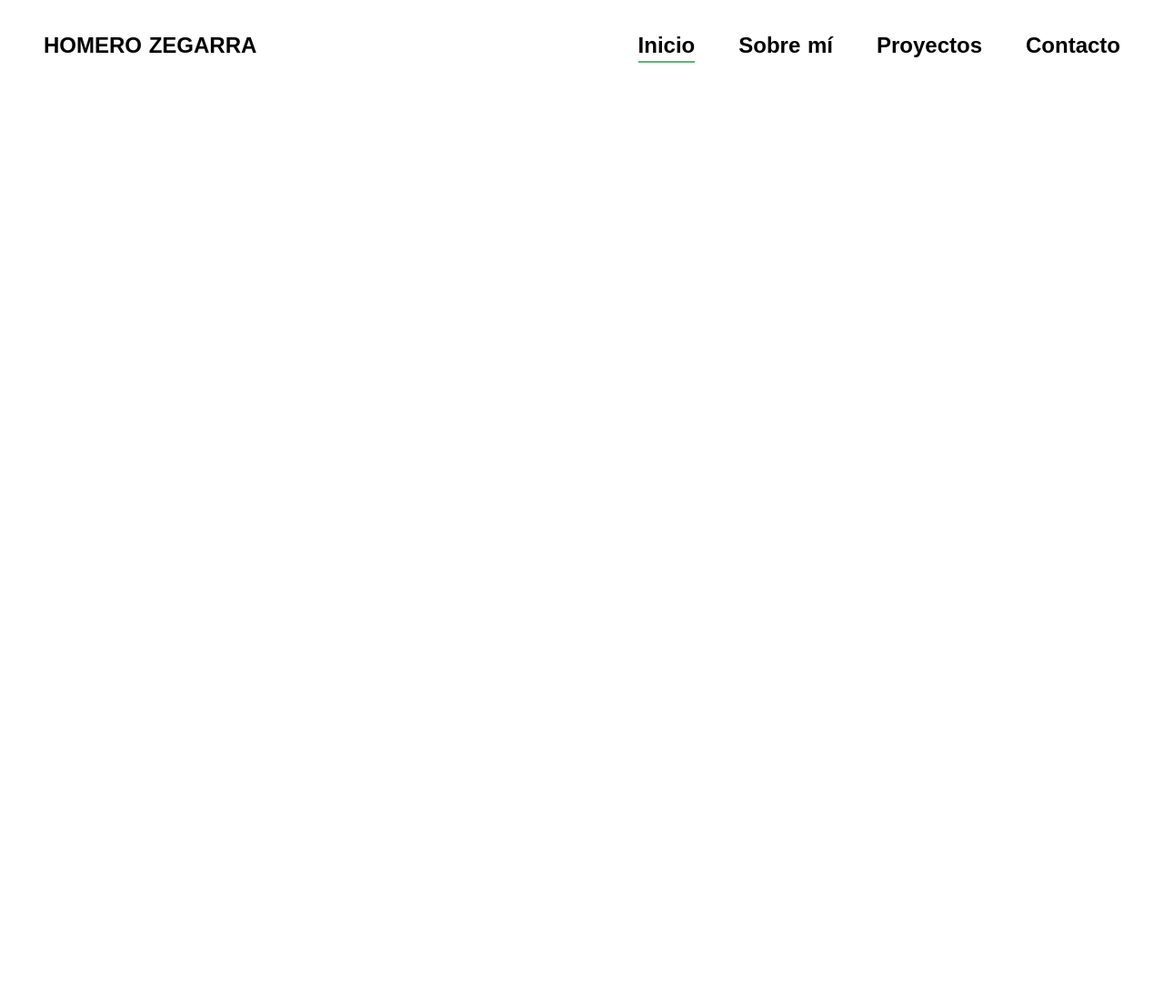
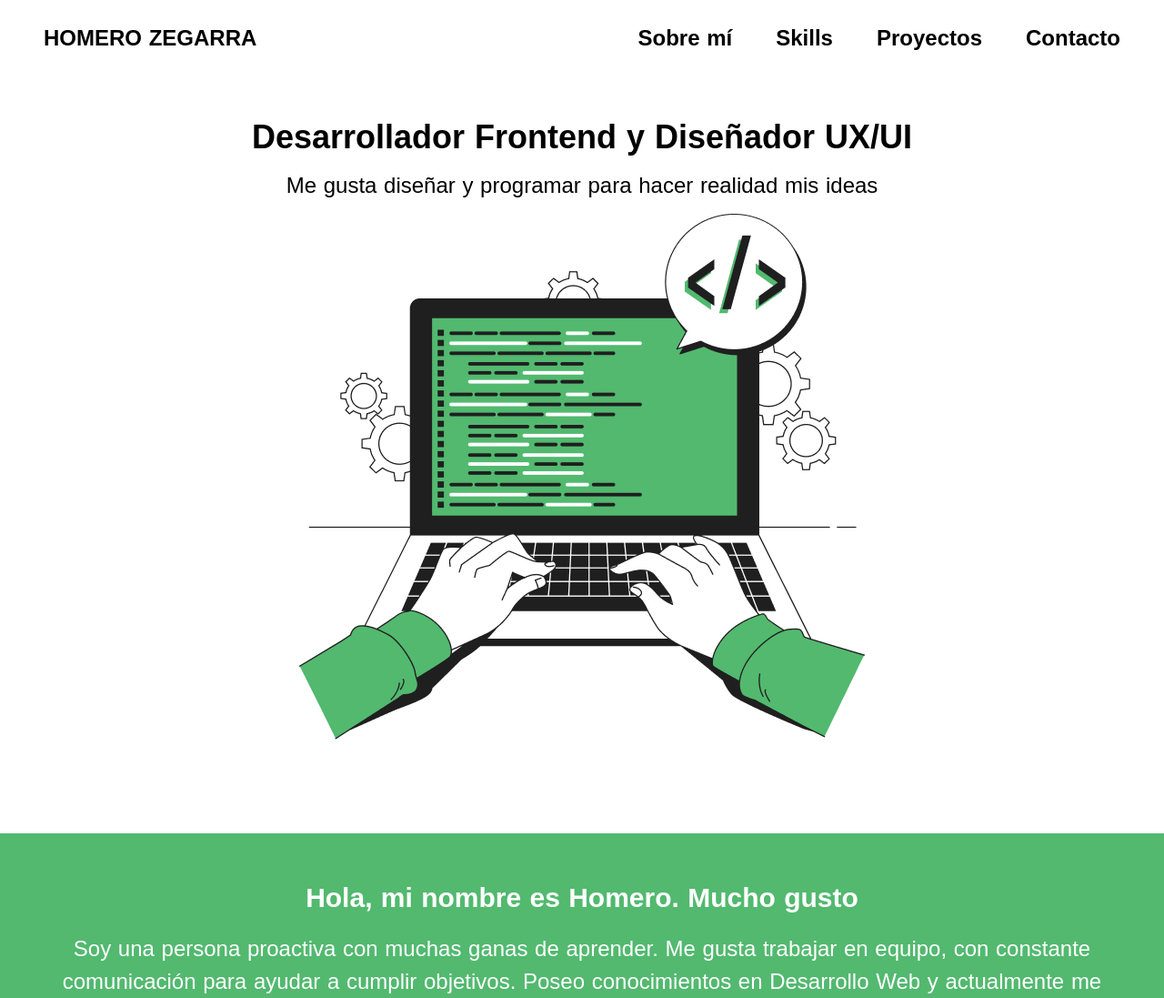
Before and after one commit to Karzten/web-portfolio, a Nuxt app: page / in a window 1280 px wide. Shown: the top 1097 px of the page at 91% size. Before the commit the page ends 800 px from the top, so only its background shows below. Built offline with nearby package versions, Linux system fonts and the light colour scheme.

Commit message:
Fix(index): Fix padding of sections and add box-shadow when scroll

```diff
--- a/components/UI/Footer.vue
+++ b/components/UI/Footer.vue
@@ -1,5 +1,6 @@
 <template>
-  <footer id="contact" class="bg-green-950 font-oxanium text-center px-6 py-6 flex flex-col gap-10">
+  <footer>
+    <div class="bg-green-950 font-oxanium text-center px-6 py-6 flex flex-col gap-10">
       <div class="bg-green-1000 rounded-lg px-5 -mt-40 lg:-mt-20">
         <div class="flex flex-col gap-8 lg:flex-row lg:justify-evenly lg:items-center py-10">
           <div class="text-white text-xl font-bold md:text-2xl lg:text-xl xl:text-2xl">
@@ -24,7 +25,9 @@
       <div>
         <span class="text-base xl:text-xl font-bold text-white">Diseñado y codeado por © 2022 Homero Zegarra.</span>
       </div>
+    </div>
   </footer>
+
 </template>
 
 <script>
--- a/components/UI/Header.vue
+++ b/components/UI/Header.vue
@@ -1,22 +1,36 @@
 <template>
-  <header class="w-full px-8 md:px-12 py-4 md:py-8 bg-transparent font-oxanium">
+  <header class="w-full sticky top-0 z-50 px-8 py-3 md:px-12 md:py-6 bg-white font-oxanium" :class="{ 'scrolled': !view.atTopOfPage }" >
     <nav class="flex items-center justify-between">
-      <div class="font-bold text-lg md:text-xl lg:text-2xl">
-        HOMERO ZEGARRA
-      </div>
+      <div class="font-bold text-lg md:text-xl lg:text-2xl">HOMERO ZEGARRA</div>
 
       <div class="md:hidden">
         <button @click="openRespMenu()">
-          <IconBurgerMenu :animate="showSidebar"  />
+          <IconBurgerMenu :animate="showSidebar" />
         </button>
       </div>
 
       <div class="hidden md:block">
         <ul class="flex space-x-12 font-bold text-lg md:text-xl lg:text-2xl">
-          <li ><router-link to="#home" class="active border-b-2 border-green-950 pb-1">Inicio</router-link></li>
-          <li class="hover:text-green-950"><router-link to="#about-me" class="">Sobre mí</router-link></li>
-          <li class="hover:text-green-950"><router-link to="#projects" class="">Proyectos</router-link></li>
-          <li class="hover:text-green-950"><router-link to="#contact" class="">Contacto</router-link></li>
+          <li class="hover:text-green-950">
+            <nuxt-link to="#aboutme" exact-active-class="active"
+              >Sobre mí</nuxt-link
+            >
+          </li>
+          <li>
+            <nuxt-link to="#skills" class="" exact-active-class="active"
+              >Skills</nuxt-link
+            >
+          </li>
+          <li class="hover:text-green-950">
+            <nuxt-link to="#projects" exact-active-class="active"
+              >Proyectos</nuxt-link
+            >
+          </li>
+          <li class="hover:text-green-950">
+            <nuxt-link to="#contact" exact-active-class="active"
+              >Contacto</nuxt-link
+            >
+          </li>
         </ul>
       </div>
 
@@ -29,79 +43,155 @@
         leave-active-class="ease-out transition-medium"
         leave-to-class="opacity-0"
       >
-        <div @keydown.esc="showSidebar = false" v-show="showSidebar" class="z-10 fixed inset-0 transition-opacity">
-            <div @click="showSidebar = false" class="absolute inset-0 bg-black opacity-50" tabindex="0"></div>
+        <div
+          @keydown.esc="showSidebar = false"
+          v-show="showSidebar"
+          class="z-10 fixed inset-0 transition-opacity"
+        >
+          <div
+            @click="showSidebar = false"
+            class="absolute inset-0 bg-black opacity-50"
+            tabindex="0"
+          ></div>
         </div>
       </transition>
 
       <!-- Sidebar -->
-      <aside class="p-5 transform top-0 left-0 w-64 bg-white fixed h-full overflow-auto ease-in-out transition-all duration-300 z-30" :class="showSidebar ? 'translate-x-0' : '-translate-x-full'">
+      <aside
+        class="
+          p-5
+          transform
+          top-0
+          left-0
+          w-64
+          bg-white
+          fixed
+          h-full
+          overflow-auto
+          ease-in-out
+          transition-all
+          duration-300
+          z-30
+        "
+        :class="showSidebar ? 'translate-x-0' : '-translate-x-full'"
+      >
         <div class="close">
-          <button class="absolute top-0 right-0 mt-4 mr-4" @click="showSidebar = false">
+          <button
+            class="absolute top-0 right-0 mt-4 mr-4"
+            @click="showSidebar = false"
+          >
             <svg
               class="w-6 h-6"
-              fill="none" stroke-linecap="round"
-              stroke-linejoin="round" stroke-width="2"
-              viewBox="0 0 24 24" stroke="currentColor">
+              fill="none"
+              stroke-linecap="round"
+              stroke-linejoin="round"
+              stroke-width="2"
+              viewBox="0 0 24 24"
+              stroke="currentColor"
+            >
               <path d="M6 18L18 6M6 6l12 12"></path>
             </svg>
           </button>
         </div>
 
-        <span @click="showSidebar = false" class="flex text-lg w-full font-bold items-center pt-4 pb-6 border-b">
+        <span
+          @click="showSidebar = false"
+          class="flex text-lg w-full font-bold items-center pt-4 pb-6 border-b"
+        >
           HOMERO ZEGARRA
         </span>
 
         <ul class="divide-y">
-          <li @click="showSidebar = false"><router-link to="/" class="my-4 inline-block">Inicio</router-link></li>
-          <li @click="showSidebar = false"><router-link to="/"  class="my-4 inline-block">Sobre mí</router-link></li>
-          <li @click="showSidebar = false"><router-link to="/"  class="my-4 inline-block">Proyectos</router-link></li>
-          <li @click="showSidebar = false"><router-link to="/"  class="my-4 inline-block">Contacto</router-link></li>
+          <li @click="showSidebar = false">
+            <nuxt-link to="/#aboutme" class="my-4 inline-block">Sobre mí</nuxt-link>
+          </li>
+          <li @click="showSidebar = false">
+            <nuxt-link to="/#skills" class="my-4 inline-block">Skills</nuxt-link>
+          </li>
+          <li @click="showSidebar = false">
+            <nuxt-link to="/#projects" class="my-4 inline-block"
+              >Proyectos</nuxt-link
+            >
+          </li>
+          <li @click="showSidebar = false">
+            <nuxt-link to="/#contact" class="my-4 inline-block">Contacto</nuxt-link>
+          </li>
         </ul>
 
         <div class="follow">
           <p class="italic font-oxanium text-sm mt-4">Sígueme en:</p>
-          <div  class="social flex space-x-5 mt-4">
+          <div class="social flex space-x-5 mt-4">
             <a href="#">
               <svg
-                aria-hidden="true" focusable="false"
-                data-prefix="fab" data-icon="twitter"
-                class="h-5 w-5 fill-current text-gray-600" role="img"
-                xmlns="http://www.w3.org/2000/svg" viewBox="0 0 512 512">
-                <path fill="currentColor" d="M459.37 151.716c.325 4.548.325 9.097.325 13.645 0 138.72-105.583 298.558-298.558 298.558-59.452 0-114.68-17.219-161.137-47.106 8.447.974 16.568 1.299 25.34 1.299 49.055 0 94.213-16.568 130.274-44.832-46.132-.975-84.792-31.188-98.112-72.772 6.498.974 12.995 1.624 19.818 1.624 9.421 0 18.843-1.3 27.614-3.573-48.081-9.747-84.143-51.98-84.143-102.985v-1.299c13.969 7.797 30.214 12.67 47.431 13.319-28.264-18.843-46.781-51.005-46.781-87.391 0-19.492 5.197-37.36 14.294-52.954 51.655 63.675 129.3 105.258 216.365 109.807-1.624-7.797-2.599-15.918-2.599-24.04 0-57.828 46.782-104.934 104.934-104.934 30.213 0 57.502 12.67 76.67 33.137 23.715-4.548 46.456-13.32 66.599-25.34-7.798 24.366-24.366 44.833-46.132 57.827 21.117-2.273 41.584-8.122 60.426-16.243-14.292 20.791-32.161 39.308-52.628 54.253z"></path>
+                aria-hidden="true"
+                focusable="false"
+                data-prefix="fab"
+                data-icon="twitter"
+                class="h-5 w-5 fill-current text-gray-600"
+                role="img"
+                xmlns="http://www.w3.org/2000/svg"
+                viewBox="0 0 512 512"
+              >
+                <path
+                  fill="currentColor"
+                  d="M459.37 151.716c.325 4.548.325 9.097.325 13.645 0 138.72-105.583 298.558-298.558 298.558-59.452 0-114.68-17.219-161.137-47.106 8.447.974 16.568 1.299 25.34 1.299 49.055 0 94.213-16.568 130.274-44.832-46.132-.975-84.792-31.188-98.112-72.772 6.498.974 12.995 1.624 19.818 1.624 9.421 0 18.843-1.3 27.614-3.573-48.081-9.747-84.143-51.98-84.143-102.985v-1.299c13.969 7.797 30.214 12.67 47.431 13.319-28.264-18.843-46.781-51.005-46.781-87.391 0-19.492 5.197-37.36 14.294-52.954 51.655 63.675 129.3 105.258 216.365 109.807-1.624-7.797-2.599-15.918-2.599-24.04 0-57.828 46.782-104.934 104.934-104.934 30.213 0 57.502 12.67 76.67 33.137 23.715-4.548 46.456-13.32 66.599-25.34-7.798 24.366-24.366 44.833-46.132 57.827 21.117-2.273 41.584-8.122 60.426-16.243-14.292 20.791-32.161 39.308-52.628 54.253z"
+                ></path>
               </svg>
             </a>
             <a href="#">
               <svg
-                aria-hidden="true" focusable="false"
-                data-prefix="fab" data-icon="facebook-f"
-                class="h-5 w-5 fill-current text-gray-600" role="img"
-                xmlns="http://www.w3.org/2000/svg" viewBox="0 0 320 512">
-                <path fill="currentColor" d="M279.14 288l14.22-92.66h-88.91v-60.13c0-25.35 12.42-50.06 52.24-50.06h40.42V6.26S260.43 0 225.36 0c-73.22 0-121.08 44.38-121.08 124.72v70.62H22.89V288h81.39v224h100.17V288z"></path>
+                aria-hidden="true"
+                focusable="false"
+                data-prefix="fab"
+                data-icon="facebook-f"
+                class="h-5 w-5 fill-current text-gray-600"
+                role="img"
+                xmlns="http://www.w3.org/2000/svg"
+                viewBox="0 0 320 512"
+              >
+                <path
+                  fill="currentColor"
+                  d="M279.14 288l14.22-92.66h-88.91v-60.13c0-25.35 12.42-50.06 52.24-50.06h40.42V6.26S260.43 0 225.36 0c-73.22 0-121.08 44.38-121.08 124.72v70.62H22.89V288h81.39v224h100.17V288z"
+                ></path>
               </svg>
             </a>
             <a href="#">
               <svg
-                aria-hidden="true" focusable="false"
-                data-prefix="fab" data-icon="instagram"
-                class="h-5 w-5 fill-current text-gray-600" role="img"
-                xmlns="http://www.w3.org/2000/svg" viewBox="0 0 448 512">
-                <path fill="currentColor" d="M224.1 141c-63.6 0-114.9 51.3-114.9 114.9s51.3 114.9 114.9 114.9S339 319.5 339 255.9 287.7 141 224.1 141zm0 189.6c-41.1 0-74.7-33.5-74.7-74.7s33.5-74.7 74.7-74.7 74.7 33.5 74.7 74.7-33.6 74.7-74.7 74.7zm146.4-194.3c0 14.9-12 26.8-26.8 26.8-14.9 0-26.8-12-26.8-26.8s12-26.8 26.8-26.8 26.8 12 26.8 26.8zm76.1 27.2c-1.7-35.9-9.9-67.7-36.2-93.9-26.2-26.2-58-34.4-93.9-36.2-37-2.1-147.9-2.1-184.9 0-35.8 1.7-67.6 9.9-93.9 36.1s-34.4 58-36.2 93.9c-2.1 37-2.1 147.9 0 184.9 1.7 35.9 9.9 67.7 36.2 93.9s58 34.4 93.9 36.2c37 2.1 147.9 2.1 184.9 0 35.9-1.7 67.7-9.9 93.9-36.2 26.2-26.2 34.4-58 36.2-93.9 2.1-37 2.1-147.8 0-184.8zM398.8 388c-7.8 19.6-22.9 34.7-42.6 42.6-29.5 11.7-99.5 9-132.1 9s-102.7 2.6-132.1-9c-19.6-7.8-34.7-22.9-42.6-42.6-11.7-29.5-9-99.5-9-132.1s-2.6-102.7 9-132.1c7.8-19.6 22.9-34.7 42.6-42.6 29.5-11.7 99.5-9 132.1-9s102.7-2.6 132.1 9c19.6 7.8 34.7 22.9 42.6 42.6 11.7 29.5 9 99.5 9 132.1s2.7 102.7-9 132.1z"></path>
+                aria-hidden="true"
+                focusable="false"
+                data-prefix="fab"
+                data-icon="instagram"
+                class="h-5 w-5 fill-current text-gray-600"
+                role="img"
+                xmlns="http://www.w3.org/2000/svg"
+                viewBox="0 0 448 512"
+              >
+                <path
+                  fill="currentColor"
+                  d="M224.1 141c-63.6 0-114.9 51.3-114.9 114.9s51.3 114.9 114.9 114.9S339 319.5 339 255.9 287.7 141 224.1 141zm0 189.6c-41.1 0-74.7-33.5-74.7-74.7s33.5-74.7 74.7-74.7 74.7 33.5 74.7 74.7-33.6 74.7-74.7 74.7zm146.4-194.3c0 14.9-12 26.8-26.8 26.8-14.9 0-26.8-12-26.8-26.8s12-26.8 26.8-26.8 26.8 12 26.8 26.8zm76.1 27.2c-1.7-35.9-9.9-67.7-36.2-93.9-26.2-26.2-58-34.4-93.9-36.2-37-2.1-147.9-2.1-184.9 0-35.8 1.7-67.6 9.9-93.9 36.1s-34.4 58-36.2 93.9c-2.1 37-2.1 147.9 0 184.9 1.7 35.9 9.9 67.7 36.2 93.9s58 34.4 93.9 36.2c37 2.1 147.9 2.1 184.9 0 35.9-1.7 67.7-9.9 93.9-36.2 26.2-26.2 34.4-58 36.2-93.9 2.1-37 2.1-147.8 0-184.8zM398.8 388c-7.8 19.6-22.9 34.7-42.6 42.6-29.5 11.7-99.5 9-132.1 9s-102.7 2.6-132.1-9c-19.6-7.8-34.7-22.9-42.6-42.6-11.7-29.5-9-99.5-9-132.1s-2.6-102.7 9-132.1c7.8-19.6 22.9-34.7 42.6-42.6 29.5-11.7 99.5-9 132.1-9s102.7-2.6 132.1 9c19.6 7.8 34.7 22.9 42.6 42.6 11.7 29.5 9 99.5 9 132.1s2.7 102.7-9 132.1z"
+                ></path>
               </svg>
             </a>
             <a href="#">
               <svg
-                aria-hidden="true" focusable="false"
-                data-prefix="fab" data-icon="youtube"
-                class="h-5 w-5 fill-current text-gray-600" role="img"
-                xmlns="http://www.w3.org/2000/svg" viewBox="0 0 576 512">
-                <path fill="currentColor" d="M549.655 124.083c-6.281-23.65-24.787-42.276-48.284-48.597C458.781 64 288 64 288 64S117.22 64 74.629 75.486c-23.497 6.322-42.003 24.947-48.284 48.597-11.412 42.867-11.412 132.305-11.412 132.305s0 89.438 11.412 132.305c6.281 23.65 24.787 41.5 48.284 47.821C117.22 448 288 448 288 448s170.78 0 213.371-11.486c23.497-6.321 42.003-24.171 48.284-47.821 11.412-42.867 11.412-132.305 11.412-132.305s0-89.438-11.412-132.305zm-317.51 213.508V175.185l142.739 81.205-142.739 81.201z"></path>
+                aria-hidden="true"
+                focusable="false"
+                data-prefix="fab"
+                data-icon="youtube"
+                class="h-5 w-5 fill-current text-gray-600"
+                role="img"
+                xmlns="http://www.w3.org/2000/svg"
+                viewBox="0 0 576 512"
+              >
+                <path
+                  fill="currentColor"
+                  d="M549.655 124.083c-6.281-23.65-24.787-42.276-48.284-48.597C458.781 64 288 64 288 64S117.22 64 74.629 75.486c-23.497 6.322-42.003 24.947-48.284 48.597-11.412 42.867-11.412 132.305-11.412 132.305s0 89.438 11.412 132.305c6.281 23.65 24.787 41.5 48.284 47.821C117.22 448 288 448 288 448s170.78 0 213.371-11.486c23.497-6.321 42.003-24.171 48.284-47.821 11.412-42.867 11.412-132.305 11.412-132.305s0-89.438-11.412-132.305zm-317.51 213.508V175.185l142.739 81.205-142.739 81.201z"
+                ></path>
               </svg>
             </a>
           </div>
         </div>
       </aside>
-
     </nav>
   </header>
 </template>
@@ -111,7 +201,13 @@
   data() {
     return {
       showSidebar: false,
-    };
+      view: {
+        atTopOfPage: true
+      }
+    }
+  },
+  beforeMount () {
+    window.addEventListener('scroll', this.handleScroll);
   },
   components: {
     IconBurgerMenu: () => import('@/components/Icons/IconBurgerMenu.vue'),
@@ -120,22 +216,42 @@
     openRespMenu() {
       this.showSidebar = !this.showSidebar
     },
+    handleScroll(){
+      // when the user scrolls, check the pageYOffset
+      if(window.pageYOffset>0){
+          // user is scrolled
+          if(this.view.atTopOfPage) this.view.atTopOfPage = false
+      }else{
+          // user is at top of page
+          if(!this.view.atTopOfPage) this.view.atTopOfPage = true
+      }
+    }
   },
   watch: {
     showSidebar: {
       immediate: true,
       handler(showSidebar) {
         if (process.client) {
-          if (showSidebar) document.body.style.setProperty("overflow", "hidden");
-          else document.body.style.removeProperty("overflow");
+          if (showSidebar) document.body.style.setProperty('overflow', 'hidden')
+          else document.body.style.removeProperty('overflow')
         }
-      }
-    }
+      },
+    },
   },
   mounted() {
-    document.addEventListener("keydown", e => {
-      if (e.keyCode == 27 && this.showSidebar) this.showSidebar = false;
-    });
-  }
+    document.addEventListener('keydown', (e) => {
+      if (e.keyCode == 27 && this.showSidebar) this.showSidebar = false
+    })
+  },
 }
 </script>
+
+<style scoped>
+.active {
+  @apply border-b-2 border-green-950 pb-1;
+}
+header.scrolled {
+    @apply shadow-sm;
+    border-bottom: 0px;
+}
+</style>
--- a/components/sections/Description.vue
+++ b/components/sections/Description.vue
@@ -1,14 +1,15 @@
 <template>
-  <section id="description" class="bg-green-950 text-white px-8 py-8 md:py-10 lg:py-12 font-oxanium text-center">
-    <h3 class="text-lg md:text-xl lg:text-3xl font-bold">Hola, mi nombre es Homero. Mucho gusto</h3>
-    <p class="text-base md:text-lg lg:text-2xl pt-4">
-      Lorem ipsum dolor sit, amet consectetur adipisicing elit. Vero explicabo amet ad doloremque voluptates
-      harum hic ut commodi, molestiae neque nostrum facere a! Porro delectus mollitia iste ab quas aliquam!
-      Lorem ipsum dolor sit, amet consectetur adipisicing elit. Vero explicabo amet ad doloremque voluptates
-      harum hic ut commodi, molestiae neque nostrum facere a! Porro delectus mollitia iste ab quas aliquam!
-    </p>
-    <a href="/cv.pdf" download><Button text="Descargar CV" class="mt-6" :typeButton="'download'"/></a>
-  </section>
+  <div>
+    <section class="bg-green-950 text-white px-8 py-8 md:py-10 lg:py-12 font-oxanium text-center">
+      <h3 class="text-lg md:text-xl lg:text-3xl font-bold">Hola, mi nombre es Homero. Mucho gusto</h3>
+      <p class="text-base md:text-lg lg:text-2xl pt-4">
+        Soy una persona proactiva con muchas ganas de aprender. Me gusta trabajar en equipo, con constante comunicación para
+        ayudar a cumplir objetivos. Poseo conocimientos en Desarrollo Web y actualmente me encuentro estudiando
+        sobre Diseño UX/UI.
+      </p>
+      <a href="/cv.pdf" download><Button text="Descargar CV" class="mt-6" :typeButton="'download'"/></a>
+    </section>
+  </div>
 </template>
 
 <script>
--- a/components/sections/Projects.vue
+++ b/components/sections/Projects.vue
@@ -1,5 +1,5 @@
 <template>
-  <section id="projects" class="flex flex-col gap-8 font-oxanium px-5">
+  <section class="flex flex-col gap-8 font-oxanium px-5">
     <h1 class="text-center font-bold text-2xl lg:text-3xl">Mis proyectos</h1>
     <div class="grid grid-cols-2 gap-3 sm:grid-cols-3 md:flex md:flex-row md:gap-4 justify-center text-xl -mt-2 ">
       <button class="chips active">Todos</button>
--- a/components/sections/Skills.vue
+++ b/components/sections/Skills.vue
@@ -1,5 +1,5 @@
 <template>
-  <section id="skills" class="font-oxanium">
+  <section class="font-oxanium">
     <h2 class="text-2xl lg:text-3xl font-bold text-center">Mi experiencia</h2>
     <section class="flex flex-col items-center justify-center mt-8 mb-20 px-10 md:px-48">
       <Skill />
--- a/layouts/default.vue
+++ b/layouts/default.vue
@@ -1,16 +1,12 @@
 <template>
   <div>
-    <Header />
     <nuxt />
   </div>
 </template>
 
 <script>
-import Header from '~/components/UI/Header.vue'
 export default {
-  components: {
-    Header
-  }
+
 }
 </script>
 
--- a/pages/index.vue
+++ b/pages/index.vue
@@ -1,15 +1,16 @@
 <template>
   <div class="">
-    <Presentation class="mt-8 md:mt-10 lg:mt-12"/>
-    <Description class="mt-8 md:mt-10 lg:mt-12"/>
-    <Skills class="mt-8 md:mt-10 lg:mt-12"/>
-    <Projects class="mt-8 md:mt-10 lg:mt-12"/>
-    <Footer class="mt-64 md:mt-48 lg:mt-24 xl:mt-32 2xl:mt-40"/>
+    <Header />
+    <Presentation id="home" class="pt-6 md:pt-8 lg:pt-10"/>
+    <Description id="aboutme" class="pt-12 md:pt-16 lg:pt-24"/>
+    <Skills id="skills" class="pt-16 md:pt-20 lg:pt-24"/>
+    <Projects id="projects" class="pt-16 md:pt-20 lg:pt-24"/>
+    <Footer id="contact" class="pt-64 md:pt-48 lg:pt-24 xl:pt-32 2xl:pt-40"/>
   </div>
 </template>
 
 <script>
-
+import Header from '@/components/UI/Header'
 import Presentation from '~/components/sections/Presentation.vue'
 import Description from '~/components/sections/Description.vue'
 import Skills from '~/components/sections/Skills.vue'
```
Lines whose indentation alone changed are shown as unchanged.
